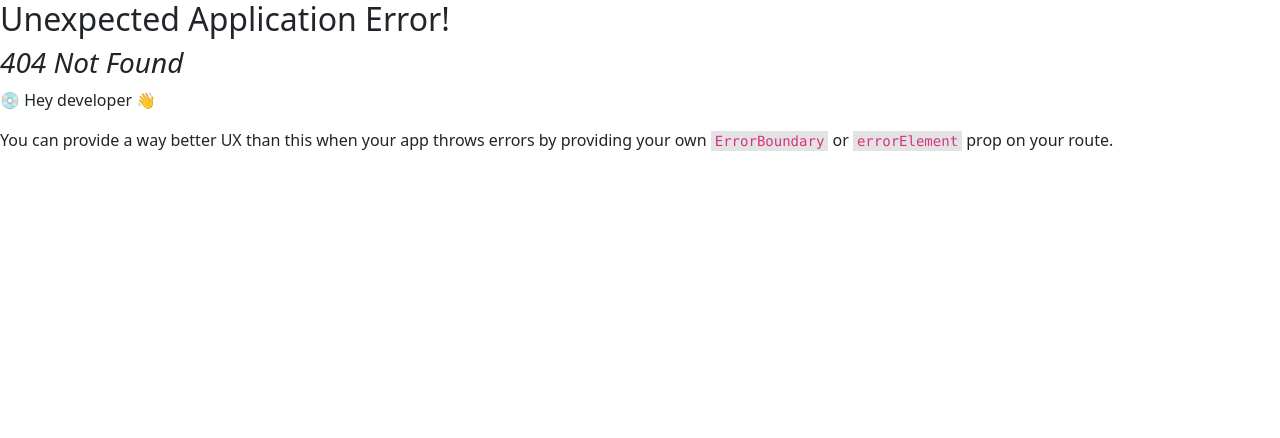
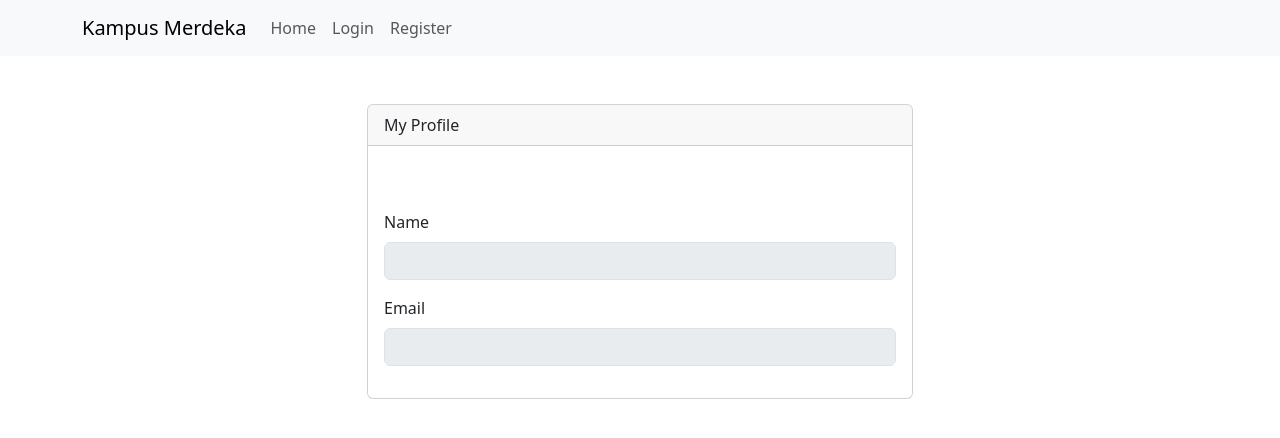
Before and after one commit to reza-binar/kampus-merdeka-6-fullstack, a React (Vite) app in the folder chapter-6/topic-1/: page /profile in a window 1280 px wide. Before the commit this address had no page. Shown: the top 438 px of the page. Built offline with nearby package versions, Linux system fonts and the light colour scheme.

Commit message:
chapter 6: 3

```diff
--- a/chapter-6/topic-1/src/App.jsx
+++ b/chapter-6/topic-1/src/App.jsx
@@ -9,6 +9,7 @@ import Register from "./pages/register";
 
 import "bootstrap/dist/css/bootstrap.min.css"; // apply bootstrap for styling
 import "react-toastify/dist/ReactToastify.css";
+import Profile from "./pages/profile";
 
 const router = createBrowserRouter([
     {
@@ -44,6 +45,17 @@ const router = createBrowserRouter([
             </>
         ),
     },
+    {
+        path: "/profile",
+        element: (
+            <>
+                <Navbar />
+                <Container className="mt-5">
+                    <Profile />
+                </Container>
+            </>
+        ),
+    },
 ]);
 
 function App() {
--- /dev/null
+++ b/chapter-6/topic-1/src/pages/profile/index.jsx
@@ -0,0 +1,97 @@
+import { useEffect, useState } from "react";
+import { Row, Col, Card, Form, Image } from "react-bootstrap";
+import axios from "axios";
+
+const Profile = () => {
+    const [user, setUser] = useState(null);
+    const [isLoading, setIsLoading] = useState(false);
+
+    const getProfile = async (token) => {
+        setIsLoading(true);
+
+        let config = {
+            method: "get",
+            maxBodyLength: Infinity,
+            url: `${import.meta.env.VITE_BACKEND_API}/api/auth/profile`,
+            headers: {
+                Authorization: `Bearer ${token}`,
+            },
+        };
+
+        try {
+            const response = await axios.request(config);
+            const { data } = response.data;
+
+            // set user by response
+            setUser(data);
+        } catch (error) {
+            // because token is not valid, we will delete it from local storage
+            setUser(null);
+            localStorage.removeItem("token");
+        }
+
+        setIsLoading(false);
+    };
+
+    useEffect(() => {
+        // get user profile if we have token
+        const token = localStorage.getItem("token");
+        if (token) {
+            getProfile(token);
+        }
+    }, []);
+
+    return (
+        <Row>
+            <Col md={6} className="offset-md-3">
+                <Card>
+                    <Card.Header>My Profile</Card.Header>
+                    <Card.Body>
+                        <Form>
+                            {isLoading ? (
+                                <>
+                                    <h2>Loading...</h2>
+                                </>
+                            ) : (
+                                <>
+                                    <Image
+                                        src={user?.photo}
+                                        className="img-fluid"
+                                        rounded
+                                    />
+
+                                    <div className="mt-4">
+                                        <Form.Group
+                                            className="mb-3"
+                                            controlId="name"
+                                        >
+                                            <Form.Label>Name</Form.Label>
+                                            <Form.Control
+                                                type="text"
+                                                value={user?.name}
+                                                disabled
+                                            />
+                                        </Form.Group>
+                                        <Form.Group
+                                            className="mb-3"
+                                            controlId="email"
+                                        >
+                                            <Form.Label>Email</Form.Label>
+                                            <Form.Control
+                                                type="email"
+                                                value={user?.email}
+                                                disabled
+                                            />
+                                        </Form.Group>
+                                    </div>
+                                </>
+                            )}
+                        </Form>
+                    </Card.Body>
+                </Card>
+            </Col>
+        </Row>
+    );
+};
+
+export default Profile;
```
Also changed, not shown: 1 other file (tests, documents, lock files or other folders).
